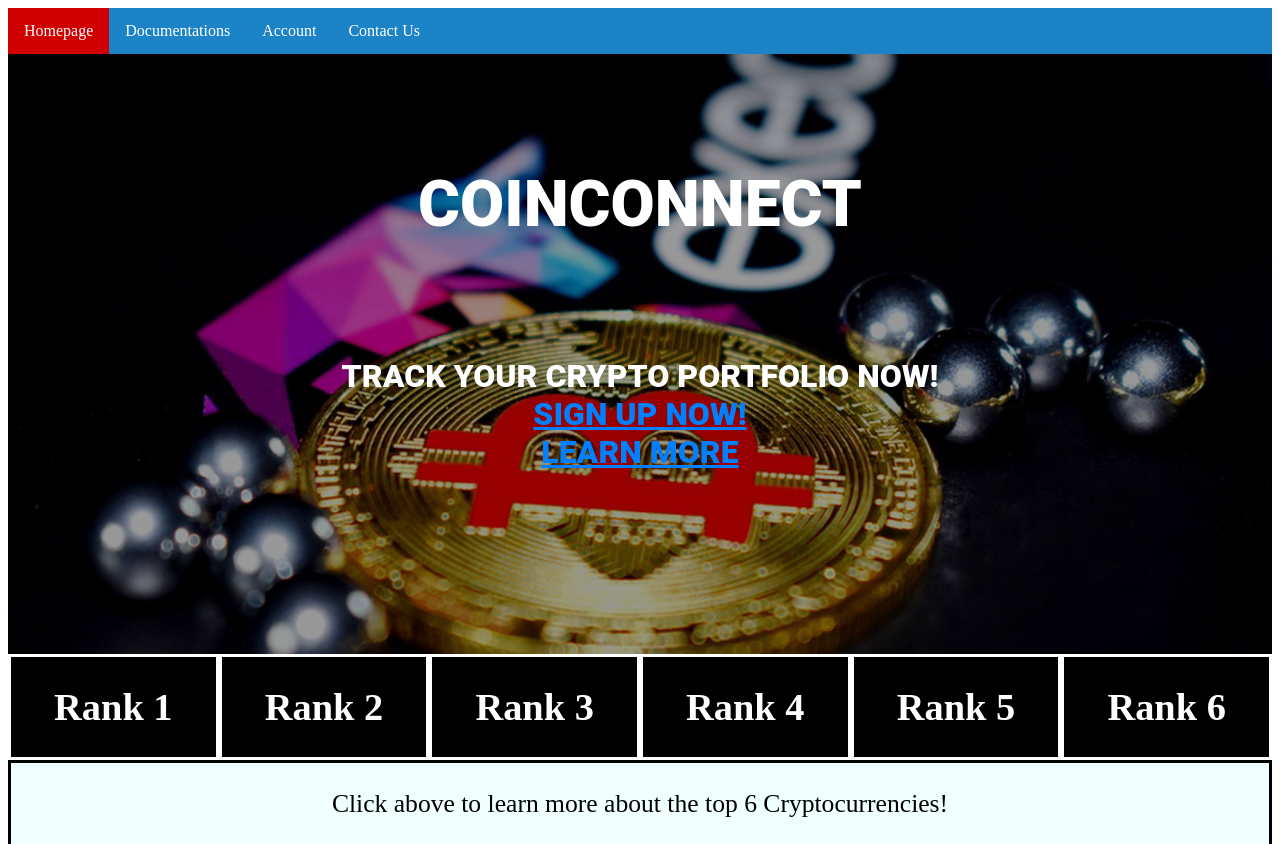
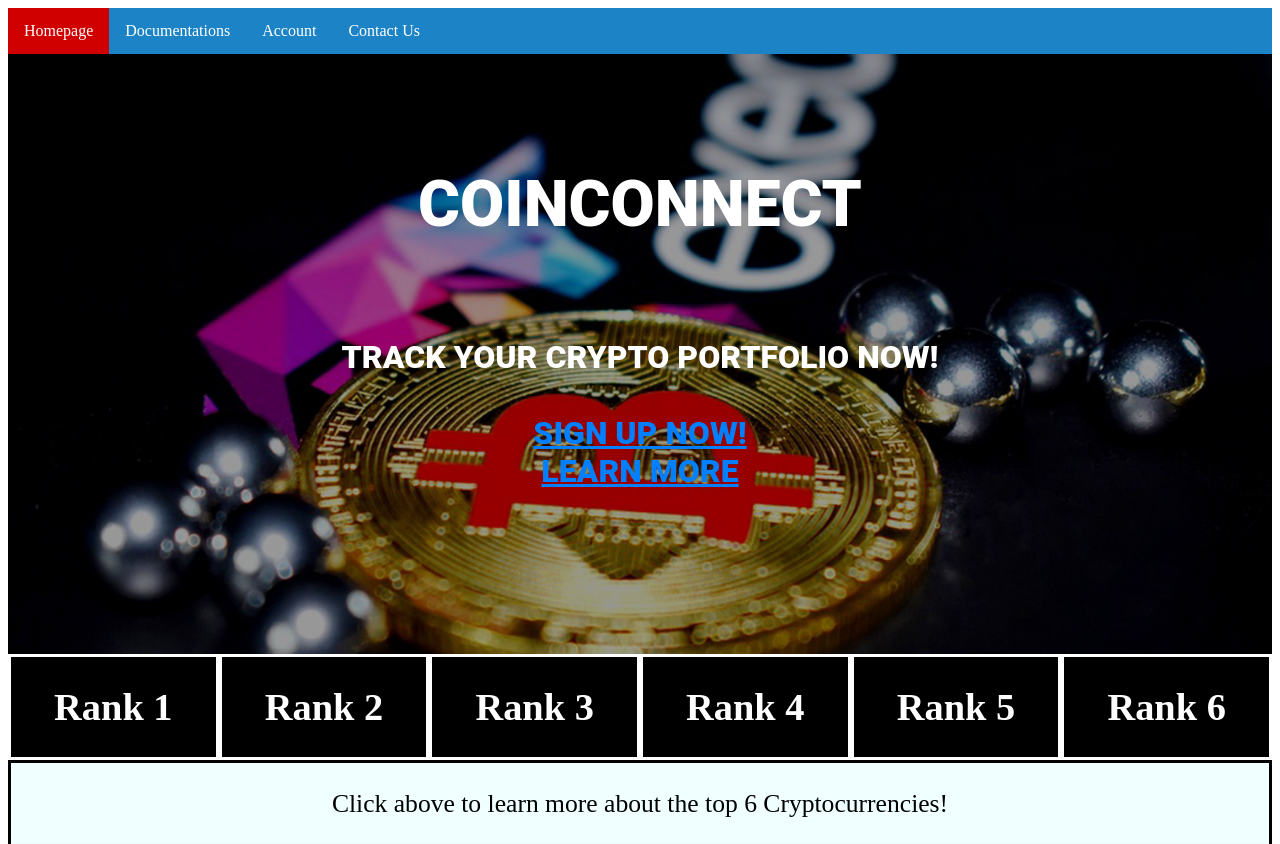
Before and after one commit to Qijin-Chau/GetBit, a website: page index.html in a window 1280 px wide. Shown: the top 844 px of the page. Drawn offline with Linux system fonts and the light colour scheme.

Commit message:
Update index.html

```diff
--- a/index.html
+++ b/index.html
@@ -269,7 +269,7 @@
 	<div class="module mid">
 	  <h2>CoinConnect</h2>
 	  <p>
-		  Track your Crypto Portfolio now! <br>
+		  Track your Crypto Portfolio now! <br><br>
 		  <a class="link_button" href="SignUp.html"> Sign Up Now! </a> <br>
 		  <a class="link_button" href="documentation.html"> Learn More </a>
 	  </p>
```
